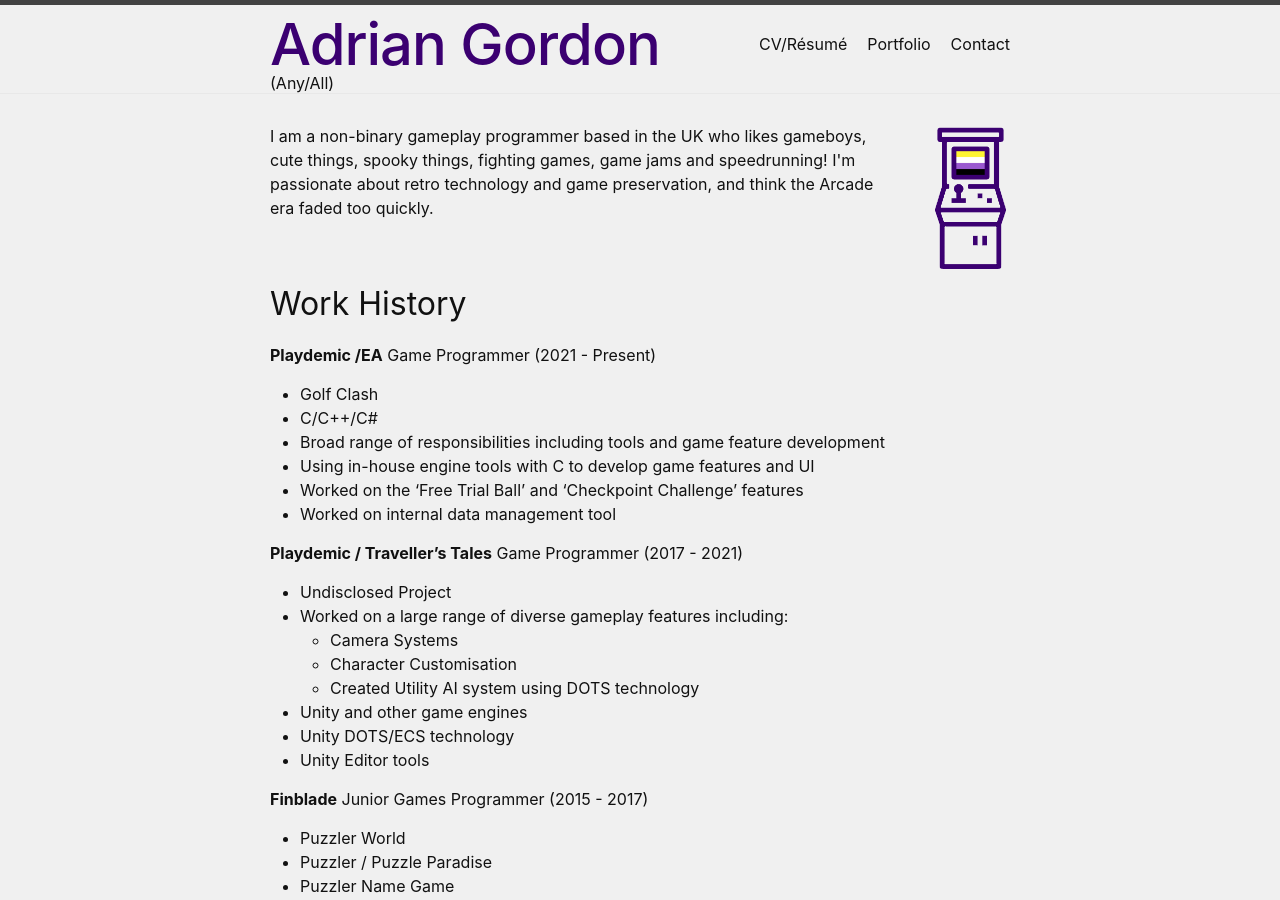
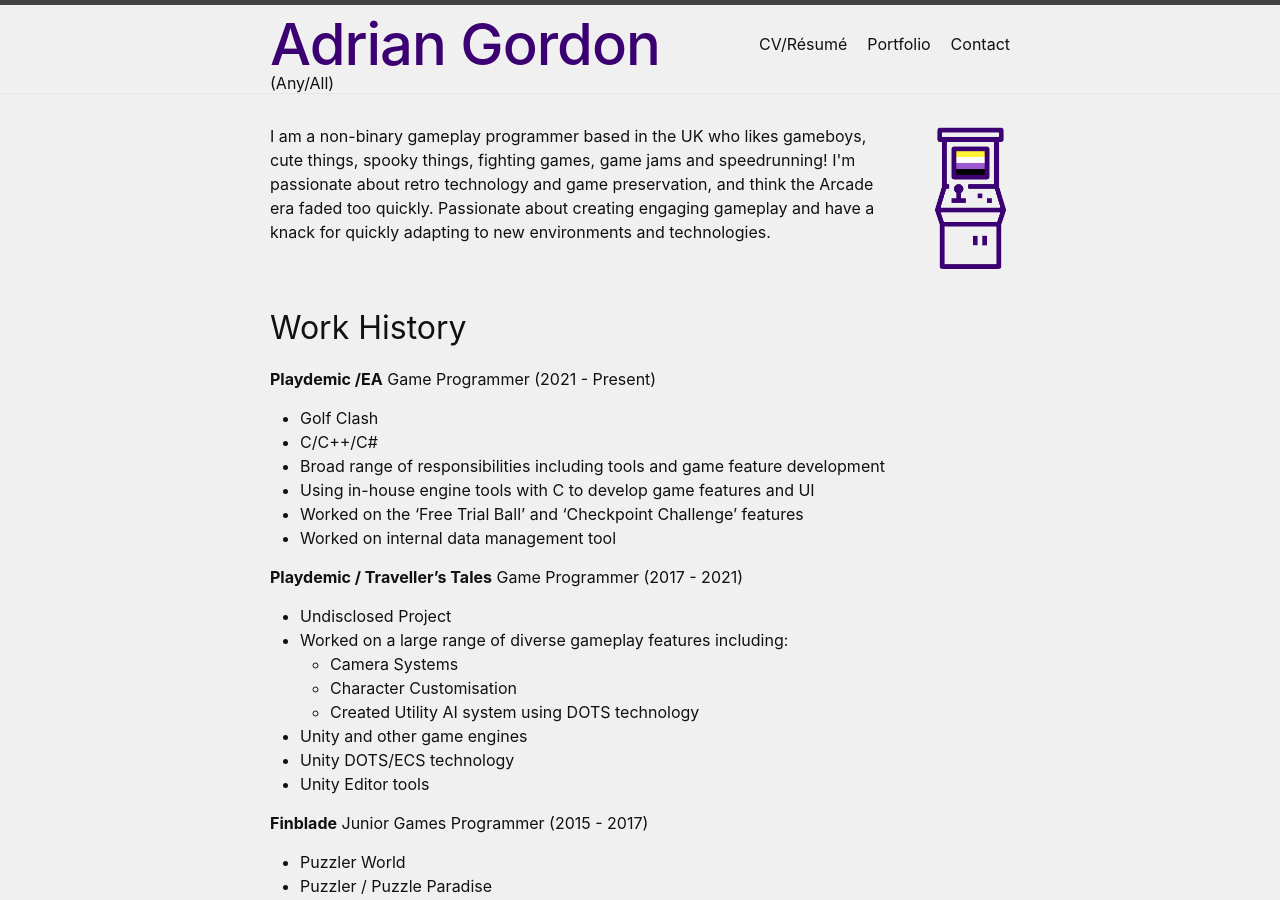
Before and after one commit to TheADrain/Portfolio, a Jekyll site: the page built from docs/index.markdown, in a window 1280 px wide and 900 px high. Built offline with Jekyll 4.4.1, drawn with Linux system fonts in a browser that asks for light colours; some of the changed text lies outside the part shown.

Commit message:
Update index.markdown

```diff
--- a/docs/index.markdown
+++ b/docs/index.markdown
@@ -8,7 +8,7 @@ order: 1
     <img style='float:right; padding-left:50px;' src="{{site.baseurl}}other/logo.png" alt="Puzzler Name Game" height="150"/>
   </div>
   <div class="column">
-    <p>I am a non-binary gameplay programmer based in the UK who likes gameboys, cute things, spooky things, fighting games, game jams and speedrunning! I'm passionate about retro technology and game preservation, and think the Arcade era faded too quickly. </p>
+    <p>I am a non-binary gameplay programmer based in the UK who likes gameboys, cute things, spooky things, fighting games, game jams and speedrunning! I'm passionate about retro technology and game preservation, and think the Arcade era faded too quickly. Passionate about creating engaging gameplay and have a knack for quickly adapting to new environments and technologies. </p>
   </div>
 </div>
 
```
Also changed, not shown: other parts of docs/index.markdown (+3 -0 lines).
